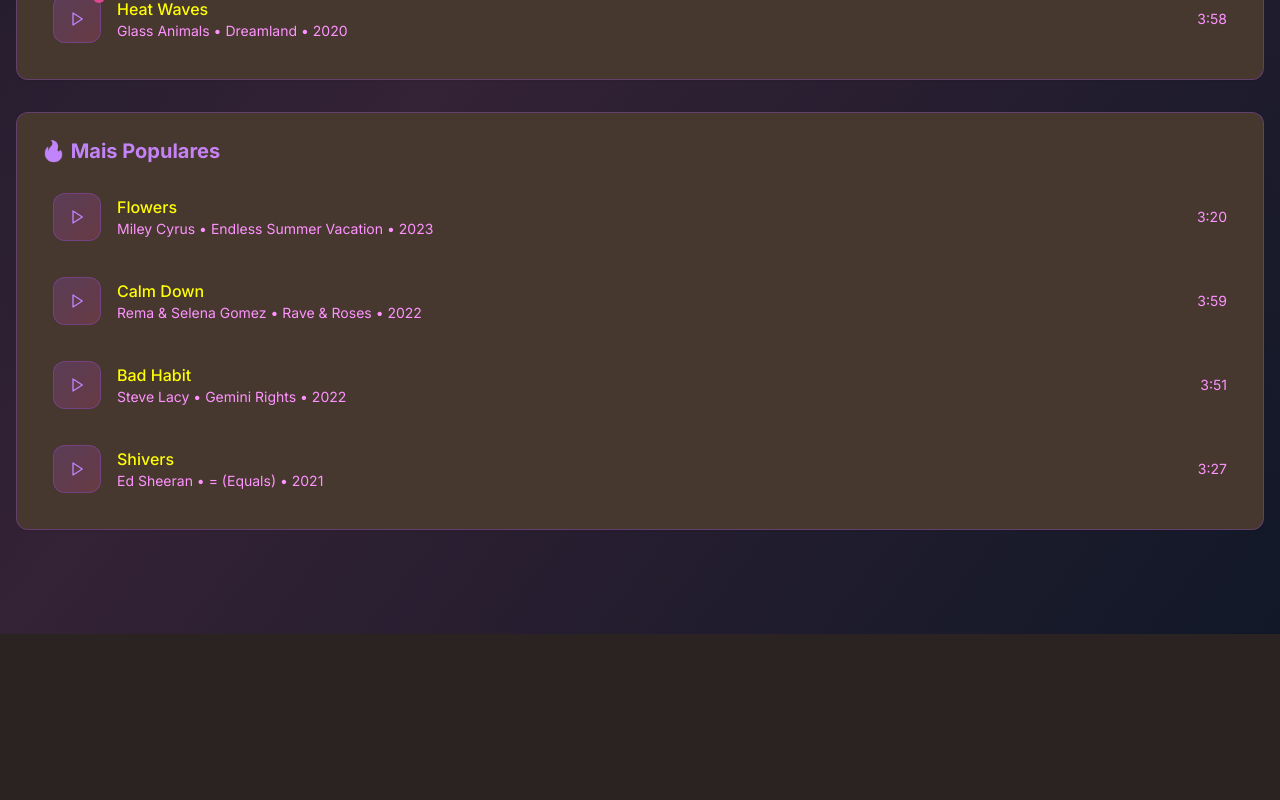
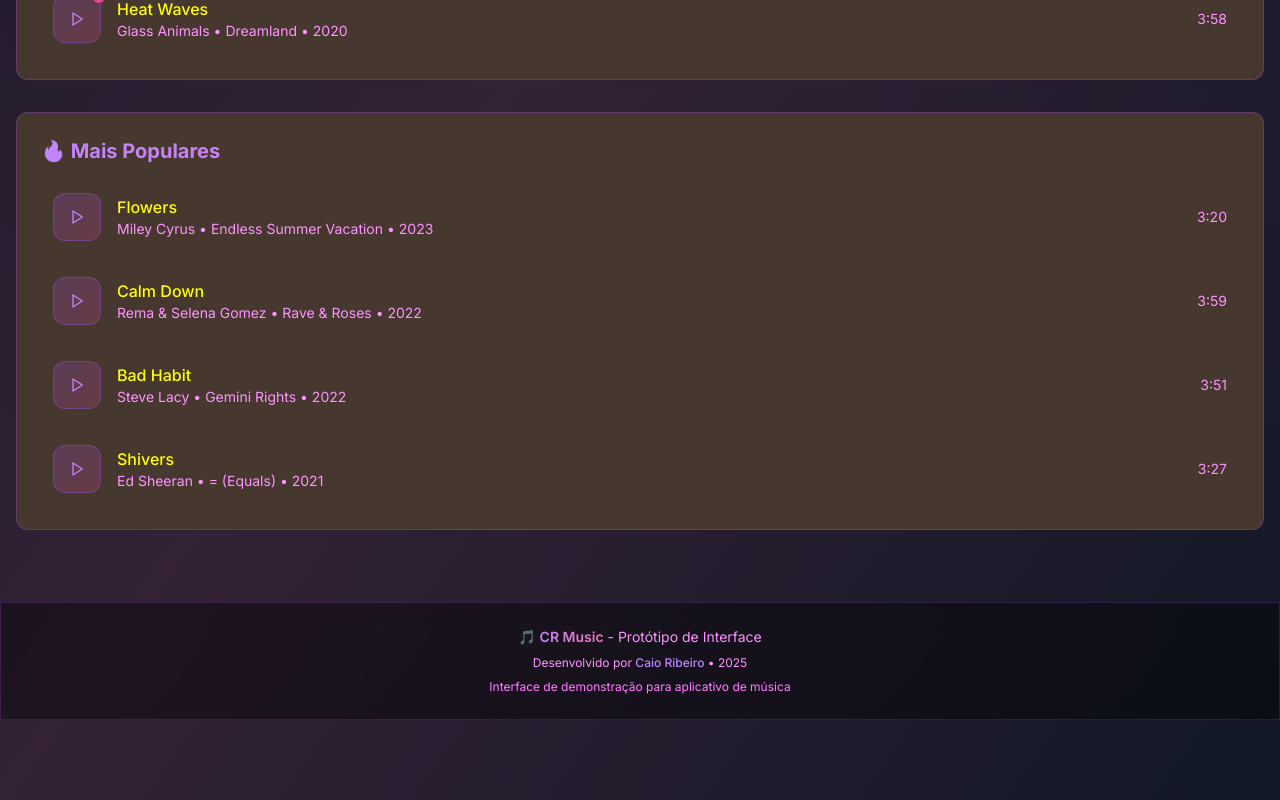
Before and after one commit to Carlos-Manoel-WorkTi/cr-music, a React (Vite) app: page / in a window 1280 px wide. Shown: the part 978-1778 px from the top of the page. Before the commit the page ends 1612 px from the top, so only its background shows below. Built offline with nearby package versions, Linux system fonts and the light colour scheme.

Commit message:
Add footer with prototype info
Adds a footer to the application, indicating it's a prototype and including developer information.

```diff
--- a/src/pages/Index.tsx
+++ b/src/pages/Index.tsx
@@ -1,3 +1,4 @@
+
 import React, { useState, useRef, useEffect } from 'react';
 import { Bluetooth, Music, Search, Grid3X3, List, X } from 'lucide-react';
 import { Button } from '@/components/ui/button';
@@ -213,6 +214,23 @@ const Index = () => {
         />
       </main>
 
+      {/* Footer */}
+      <footer className="border-t border-purple-500/20 mt-12 py-6 glass-effect">
+        <div className="container mx-auto px-4 text-center">
+          <div className="space-y-2">
+            <p className="text-sm text-muted-foreground">
+              🎵 <span className="font-semibold bg-gradient-to-r from-purple-400 to-pink-400 bg-clip-text text-transparent">CR Music</span> - Protótipo de Interface
+            </p>
+            <p className="text-xs text-muted-foreground">
+              Desenvolvido por <span className="text-purple-400 font-medium">Caio Ribeiro</span> • 2025
+            </p>
+            <p className="text-xs text-muted-foreground/80">
+              Interface de demonstração para aplicativo de música
+            </p>
+          </div>
+        </div>
+      </footer>
+
       {/* Mini Player */}
       {currentSong && (
         <MiniPlayer
```
